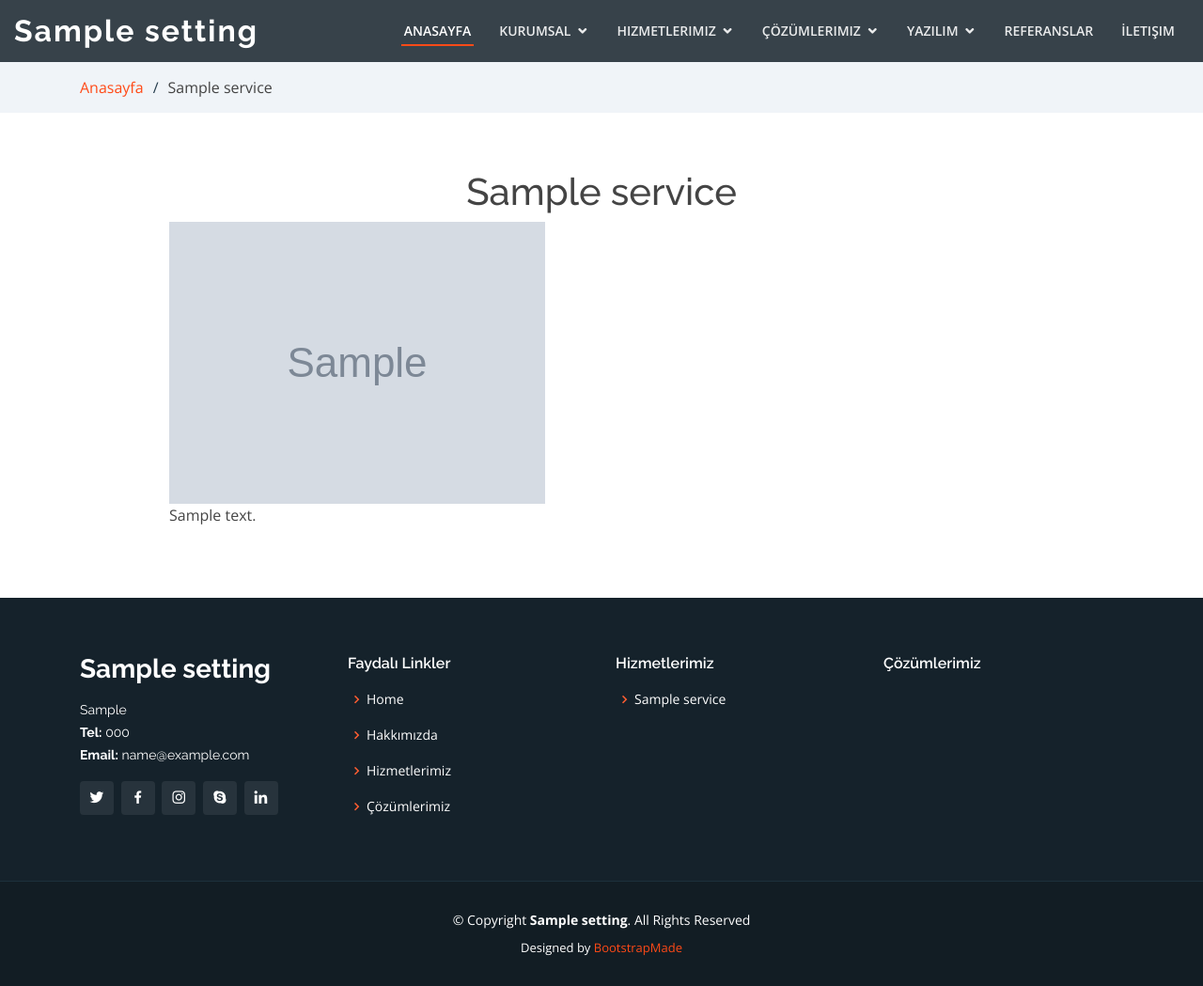
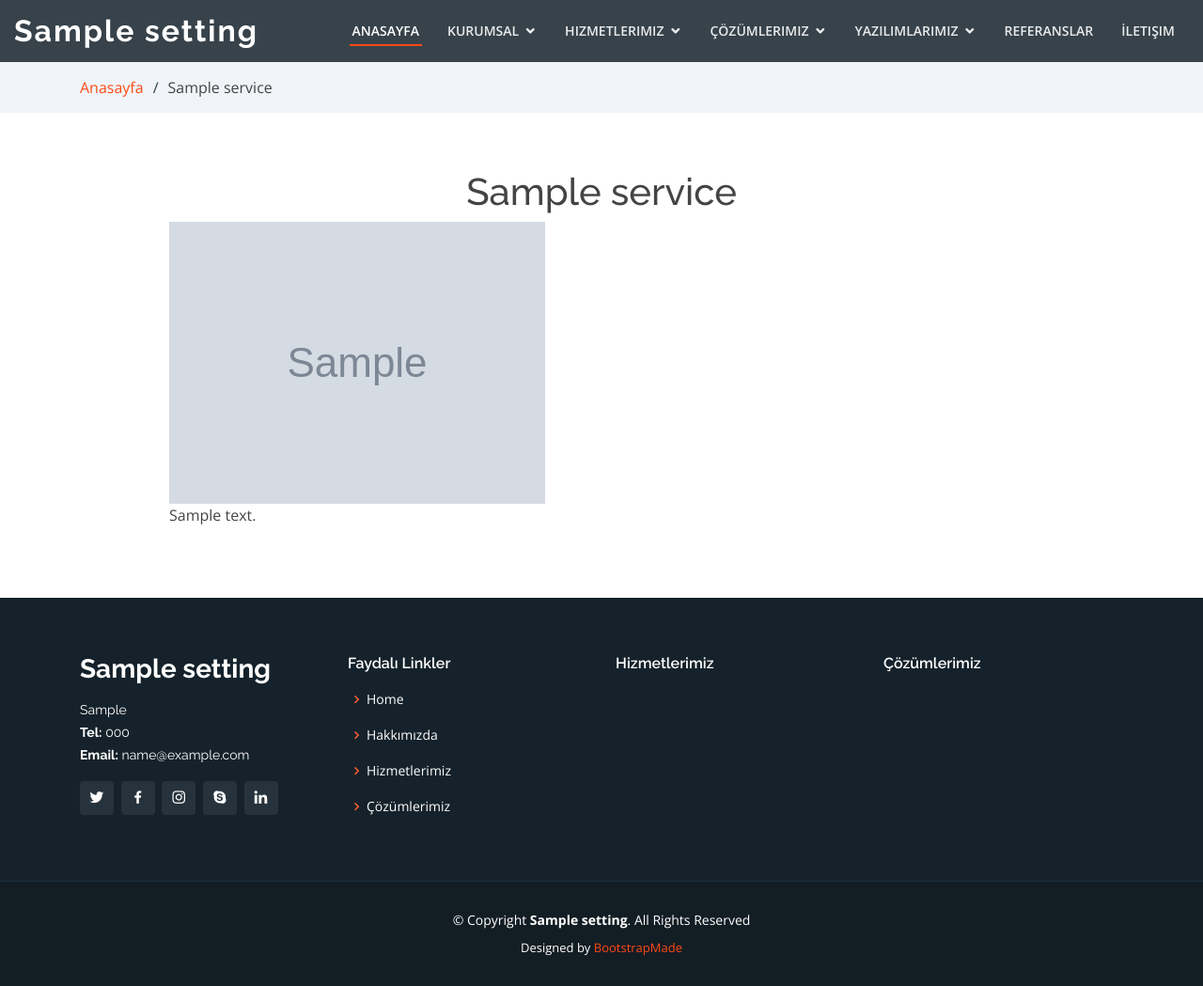
Before and after one commit to kopuskopecik/sofistik, a Django app: a page that uses templates/detail.html in a window 1280 px wide. Shown: the whole page at 94% size. Run offline with Django 3.2, Linux system fonts and the light colour scheme; tables that the repository leaves empty hold one stand-in row (values such as "Sample post"); grey boxes marked "Sample" are stand-in pictures; some libraries are stand-ins or nearby versions.

Commit message:
Yazılımlarımız Detay sayfa

```diff
--- a/home/views.py
+++ b/home/views.py
@@ -59,9 +59,12 @@ def home(request):
 def detail(request, slug):
     setting  = Setting.objects.first()
     service = get_object_or_404(Service, slug = slug, active = True)
-    services = Service.objects.filter(service_or_not=True, active = True)
-    solutions = Service.objects.filter(service_or_not=False, active = True)
-    softwares = Service.objects.filter(service_or_not=False, active = True, software = True)
+    # services = Service.objects.filter(service_or_not=True, active = True)
+    # solutions = Service.objects.filter(service_or_not=False, active = True)
+    # softwares = Service.objects.filter(service_or_not=False, active = True, software = True)
+    services = Service.objects.filter(service_or_not=True, active = True, software = False)
+    solutions = Service.objects.filter(service_or_not=False, active = True, software = False)
+    softwares = Service.objects.filter(active = True, software = True)
     #contact = Contact.objects.first()
     #about = About.objects.first()
     #missions = Mission.objects.all()
--- a/templates/detail.html
+++ b/templates/detail.html
@@ -88,7 +88,7 @@
             </ul>
           </li>
 
-          <li class="drop-down"><a href="{% url 'home:home' %}#softwares">Yazılım</a>
+          <li class="drop-down"><a href="{% url 'home:home' %}#softwares">Yazılımlarımız</a>
             <ul>
              {% for solution in softwares %}
               <li><a href="{{solution.get_absolute_url}}">{{solution.title}}</a></li>
```
